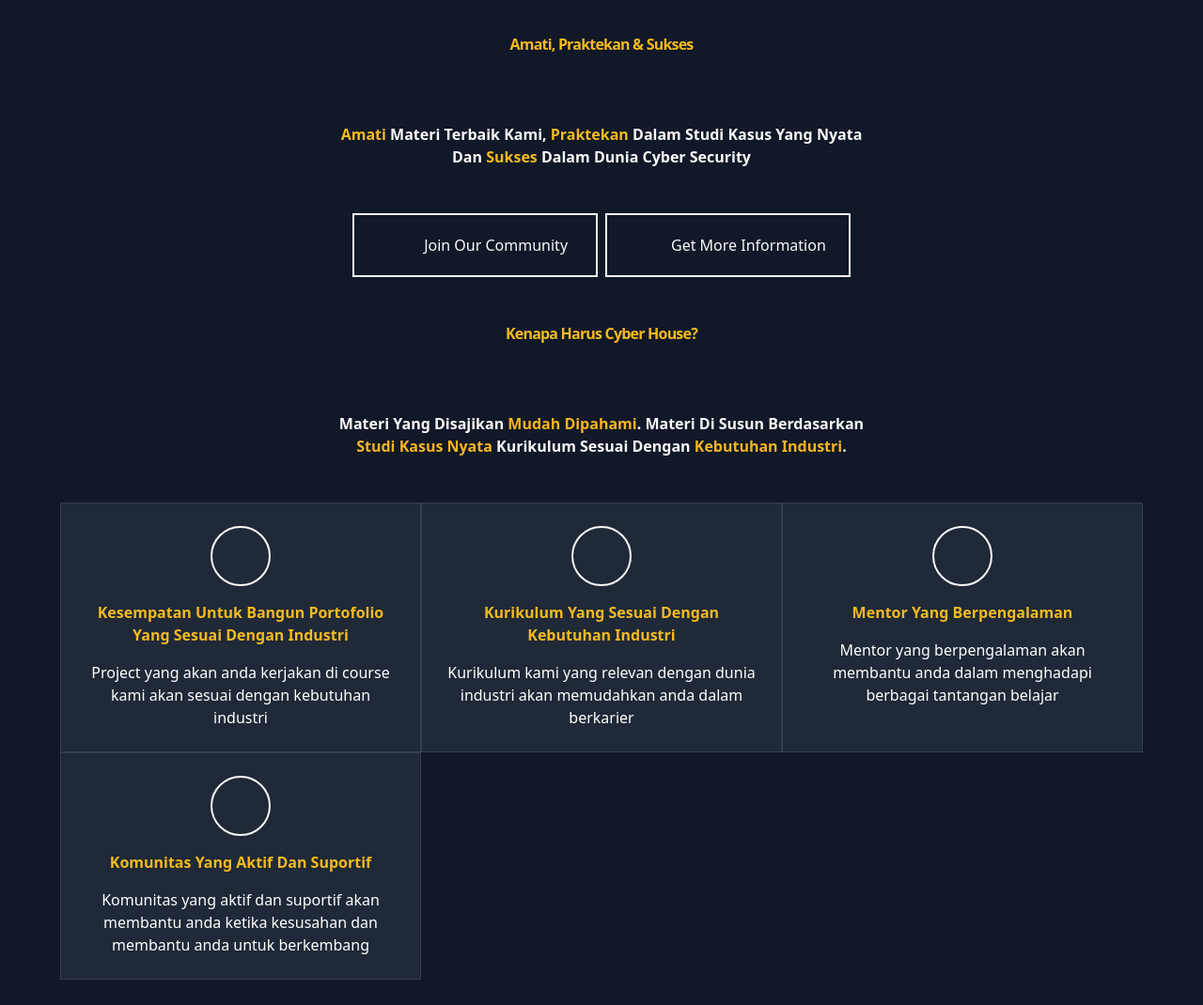
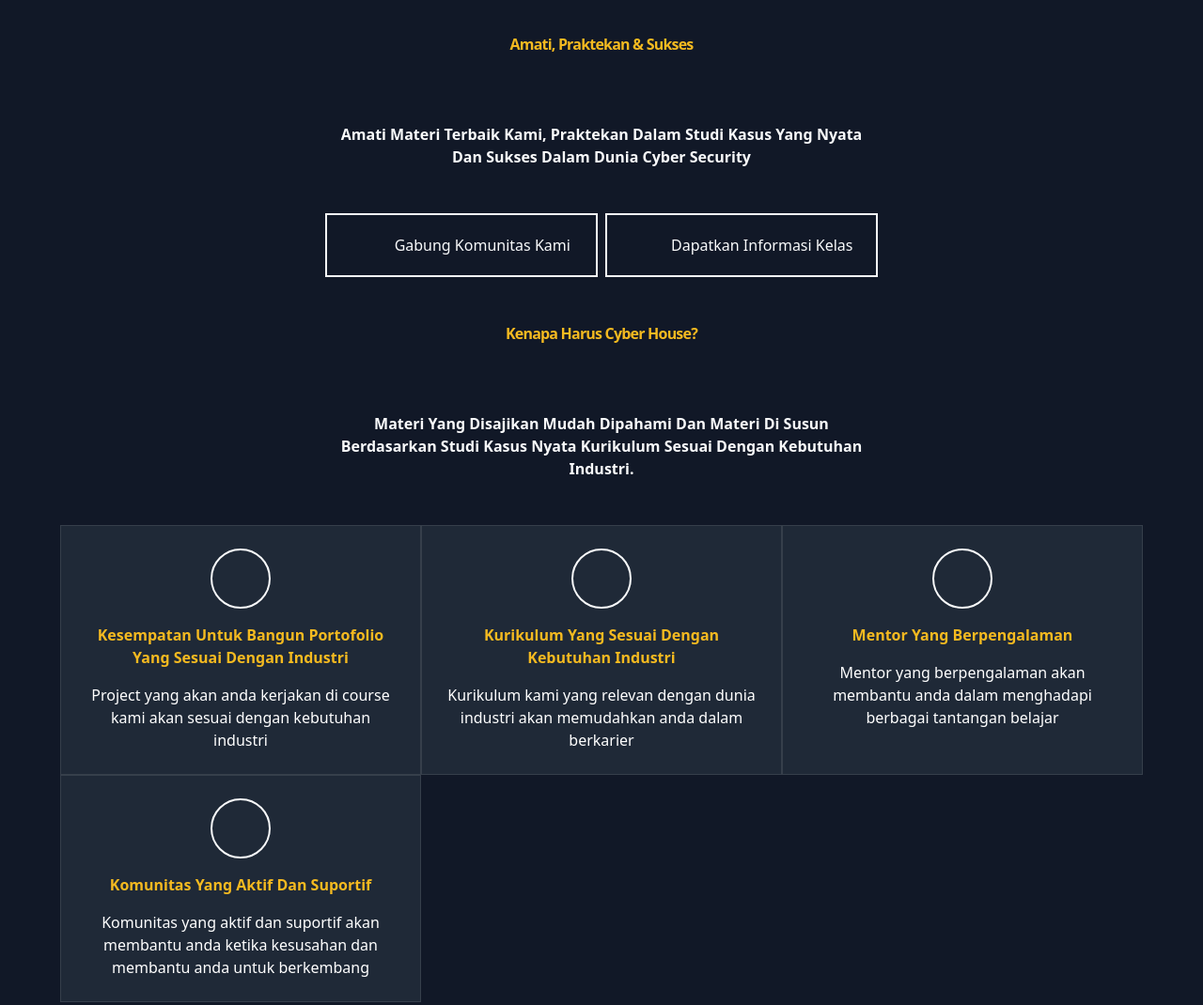
Before and after one commit to ardtys/web-cyberhouse-static, an Astro site: page / in a window 1280 px wide. Shown: the part 1060-2130 px from the top of the page at 94% size. Built offline with nearby package versions, Linux system fonts and the light colour scheme; Astro itself is replaced by a stand-in of ours; some icons are missing; what tailwindcss-fluid-type would draw is missing.

Commit message:
memperbaiki revisi2

```diff
--- a/src/components/Aboutus.astro
+++ b/src/components/Aboutus.astro
@@ -33,9 +33,9 @@ const features: Array<FeatureItem> = [
 
 <ContentSection title="Kenapa Harus Cyber House?" id="About Us">
   <Fragment slot="lead">
-    Materi Yang Disajikan <span class="text-[#fab520]"> Mudah Dipahami</span>. Materi Di Susun Berdasarkan
-    <span class="text-[#fab520]">Studi Kasus Nyata</span>
-    Kurikulum Sesuai Dengan<span class="text-[#fab520]"> Kebutuhan Industri</span>.
+    Materi Yang Disajikan  Mudah Dipahami Dan Materi Di Susun Berdasarkan
+    Studi Kasus Nyata
+    Kurikulum Sesuai Dengan Kebutuhan Industri.
   </Fragment>
   <ul class="grid max-w-6xl grid-cols-1 md:grid-cols-2 lg:grid-cols-3">
     {
--- a/src/components/Product.astro
+++ b/src/components/Product.astro
@@ -6,10 +6,9 @@ import ContentSection from '~/components/content-section.astro';
 	title="Kelas Kami"
 	id="Product">
 	<Fragment slot="lead">
-		Saat Yang Tepat Untuk<span class="text-[#fab520]"> Upgrade Skill </span>
-		Dan Bangun Karir <span class="text-[#fab520]">Cyber Security </span>
-		Dengan Gaji<span class="text-[#fab520]"> Puluhan Juta.</span
-		>
+		Saat Yang Tepat Untuk Upgrade Skill
+		Dan Bangun Karir Cyber Security
+		Dengan Gaji Puluhan Juta.
 	</Fragment>
 	<div class="container mx-auto w-[81%] px-4 py-8 max-sm:w-[100%]">
 		<div class="rounded-t-lg bg-[#f5ba20] p-4">
--- a/src/components/intro.astro
+++ b/src/components/intro.astro
@@ -16,19 +16,20 @@ import Logo from '~/assets/Logo.webp';
 	title="Amati, Praktekan & Sukses"
 	id="intro">
 	<Fragment slot="lead">
-		<span class="text-[#f5ba20]">Amati</span> Materi Terbaik Kami,
-		<span class="text-[#f5ba20]">Praktekan</span> Dalam Studi Kasus Yang Nyata Dan
-		<span class="text-[#f5ba20]">Sukses</span> Dalam Dunia Cyber Security
+		Amati Materi Terbaik Kami,
+		Praktekan Dalam Studi Kasus Yang Nyata Dan
+		Sukses Dalam Dunia Cyber Security
 	</Fragment>
 	<div class="grid grid-cols-1 gap-2 sm:grid-cols-2">
 		<a
 			href="https://discord.com/invite/4NhxAkph"
+			target="_blank"
 			class="flex items-center justify-center gap-3 border-2 border-current px-6 py-4 hover:text-[#f5ba20]">
 			<Icon
 				name="mdi:telescope"
 				class="size-8"
 			/>
-			<span>Join Our Community</span>
+			<span>Gabung Komunitas Kami</span>
 		</a>
 		<a
 			href="https://www.instagram.com/cyberhouse.id?igsh=NDZxa3hlcjQxY3ht"
@@ -36,8 +37,9 @@ import Logo from '~/assets/Logo.webp';
 			<Icon
 				name="mdi:rocket"
 				class="size-8"
+				target="_blank"
 			/>
-			<span>Get More Information</span>
+			<span>Dapatkan Informasi Kelas</span>
 		</a>
 	</div>
 </ContentSection>
--- a/src/components/splash.astro
+++ b/src/components/splash.astro
@@ -1,7 +1,7 @@
 ---
 import { Image } from 'astro:assets';
 import Background from '../components/videoBaground.astro';
-import Ilustration from '~/assets/hacker.webp'
+import Ilustration from '~/assets/Lesson-amico.png'
 
 const widths = [1000, 1000];
 const sizes = '(min-width: 640px) 10vw, 10vw';
```
Also changed, not shown: src/assets/Endpoint-pana.png (deleted), src/assets/Ilustration.png (deleted), src/assets/Lesson-amico.png (added), src/assets/moon.jpg (deleted).
